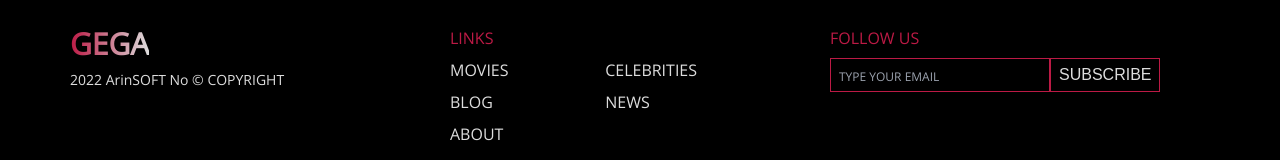
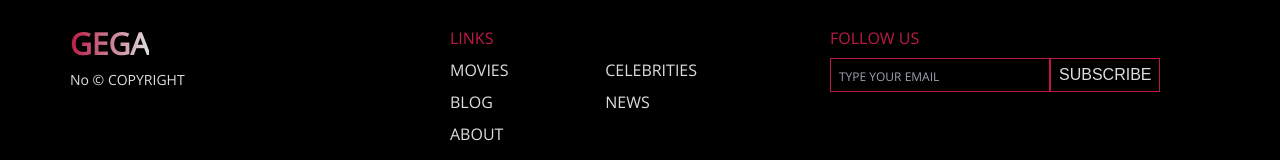
Before and after one commit to Intigam-M/Gega-project-template-Tailwindcss, a website: page public/index.html in a window 1280 px wide. Shown: the part 2616-2776 px from the top of the page. Drawn offline with nearby package versions, Linux system fonts and the light colour scheme; a web font is replaced by a local one.

Commit message:
Update footer section

```diff
--- a/public/index.html
+++ b/public/index.html
@@ -492,7 +492,7 @@
       <div class="basis-1/3">
         <a href="#"
           class="text-2xl lg:text-3xl font-bold text-transparent bg-gradient-to-r bg-clip-text from-gega-red to-gega-grey">GEGA</a>
-        <p class="text-sm mt-2">2022 ArinSOFT No &copy; COPYRIGHT</p>
+        <p class="text-sm mt-2">No &copy; COPYRIGHT</p>
       </div>
       <!--Middle-->
       <div class="basis-1/3">
```
